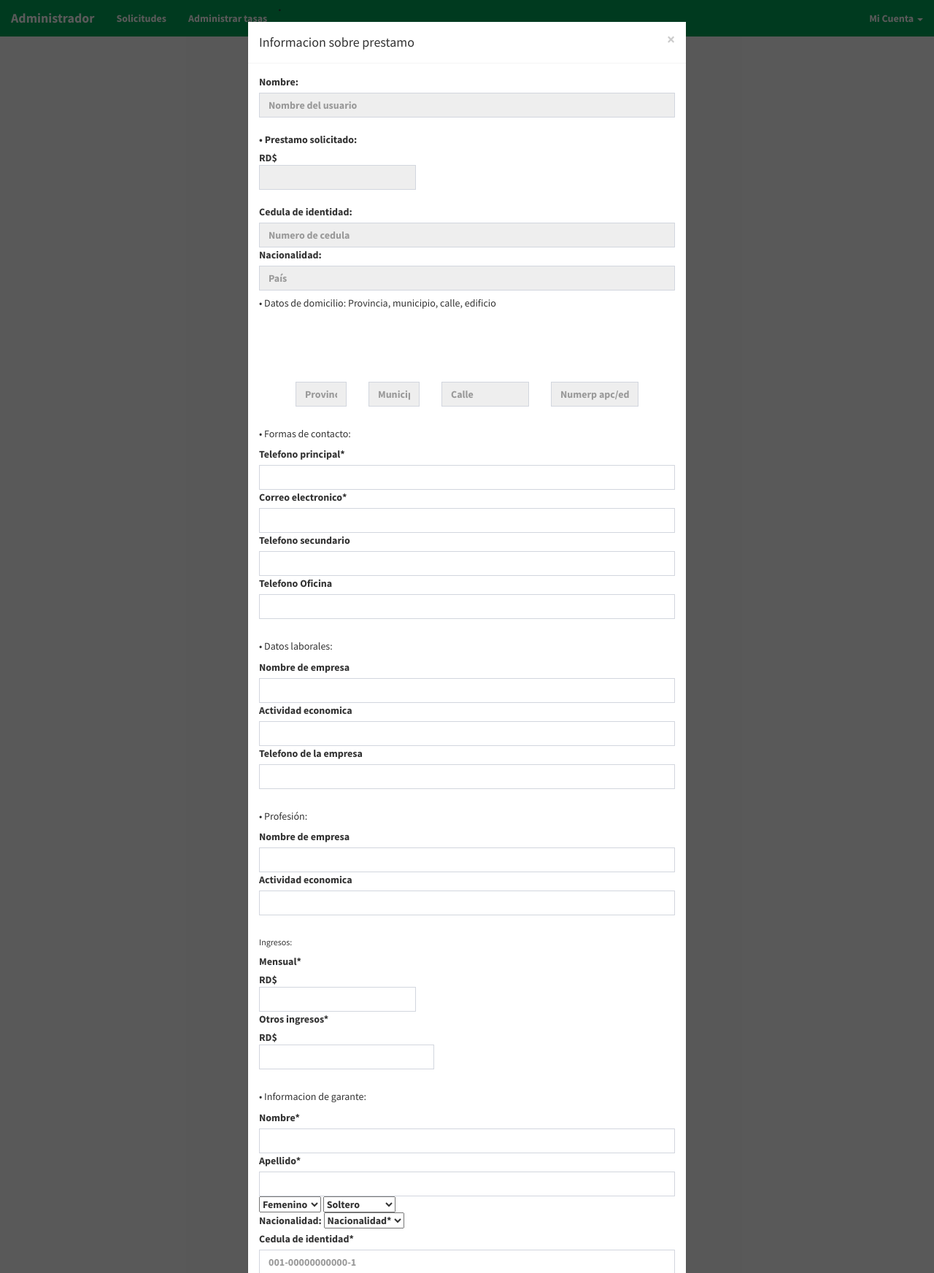
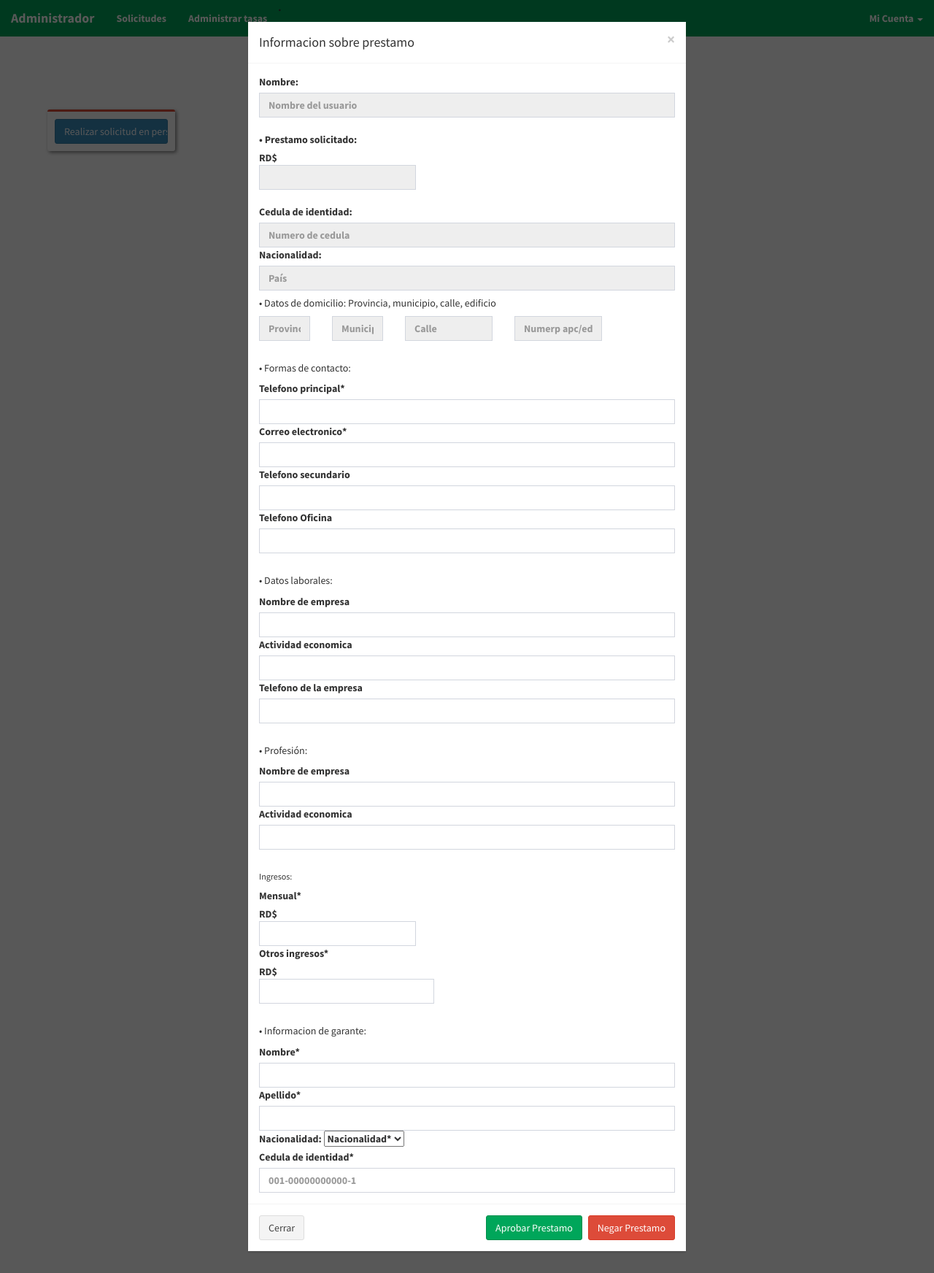
Before and after one commit to soyaaron/pagina-prestamo, a PHP site: page /views/Dashboard/adminsolicitud.php in a window 1280 px wide, after a click on "Ver mas". Shown: the whole page at 73% size. Run offline with PHP 8.4, Linux system fonts and the light colour scheme.

Commit message:
vista solicitud manual y boton para redirigir

```diff
--- a/views/Dashboard/adminsolicitud.php
+++ b/views/Dashboard/adminsolicitud.php
@@ -17,8 +17,22 @@
         <?php include "navbardentro.php"; ?>
         </header>
 
+        <div id="btnsolicitud">
+        <div class="col-md-2">
+        <div class="box box-danger">
+
+             <div class="box-body">
+              <input type="button" class="btn btn-primary btn-block" onclick="window.location='../Dashboard/solicitudpersonal.php'" class="Redirect"
+									value="Realizar solicitud en persona"/>
+
+              </div>
+                    </div>
+        </div>
+        </div>
+
+        <div id="rowbox">
         <div class="row">
-            <div class="col-md-4">
+            <div class="col-md-5">
 
                     <div class="box box-solid box-warning">
                         <div class="box-header">
@@ -284,30 +298,6 @@
 
         <div class="form-row">
 
-            <!--Seleccion de sexo garante-->
-                <select class="custom-select my-1 mr-sm-2"
-                        id="SexoGarante">
-                    <option selected>Sexo</option>
-
-                    <option selected>Masculino</option>
-                    <option selected>Femenino</option>
-
-
-                </select>
-
-                <!--Seleccion de estado civil garante-->
-                    <select class="custom-select my-1 mr-sm-2"
-                            id="EstadoCivilGarante">
-                        <option selected>Estado civil*</option>
-
-                        <option selected>Casado</option>
-                        <option selected>Soltero</option>
-
-
-
-                    </select>
-
-
         </div>
         <label for="Nacionalidad">Nacionalidad:</label>
 
@@ -411,6 +401,8 @@
                     </div>
             </div>
         </div>
+        </div>
+
         <script src="../dist/js/jquery.min.js"></script>
         <script src="https://cdnjs.cloudflare.com/ajax/libs/popper.js/1.14.7/umd/popper.min.js" integrity="sha384-UO2eT0CpHqdSJQ6hJty5KVphtPhzWj9WO1clHTMGa3JDZwrnQq4sF86dIHNDz0W1" crossorigin="anonymous"></script>
         <script src="../bootstrap/js/bootstrap.min.js"></script>
--- a/views/bootstrap/css/formatos.css
+++ b/views/bootstrap/css/formatos.css
@@ -1,5 +1,5 @@
 
-.row{
+#rowbox{
     margin-top: 100px;
     display: flex;
     justify-content: center;
@@ -8,3 +8,8 @@
 .box{
     box-shadow:   2px 2px 5px grey !important;
 }
+
+#btnsolicitud{
+        margin-top: 100px !important;
+    margin-left: 50px;
+}
```
Also changed, not shown: views/Dashboard/solicitudpersonal.php (added, +28 -0 lines).
